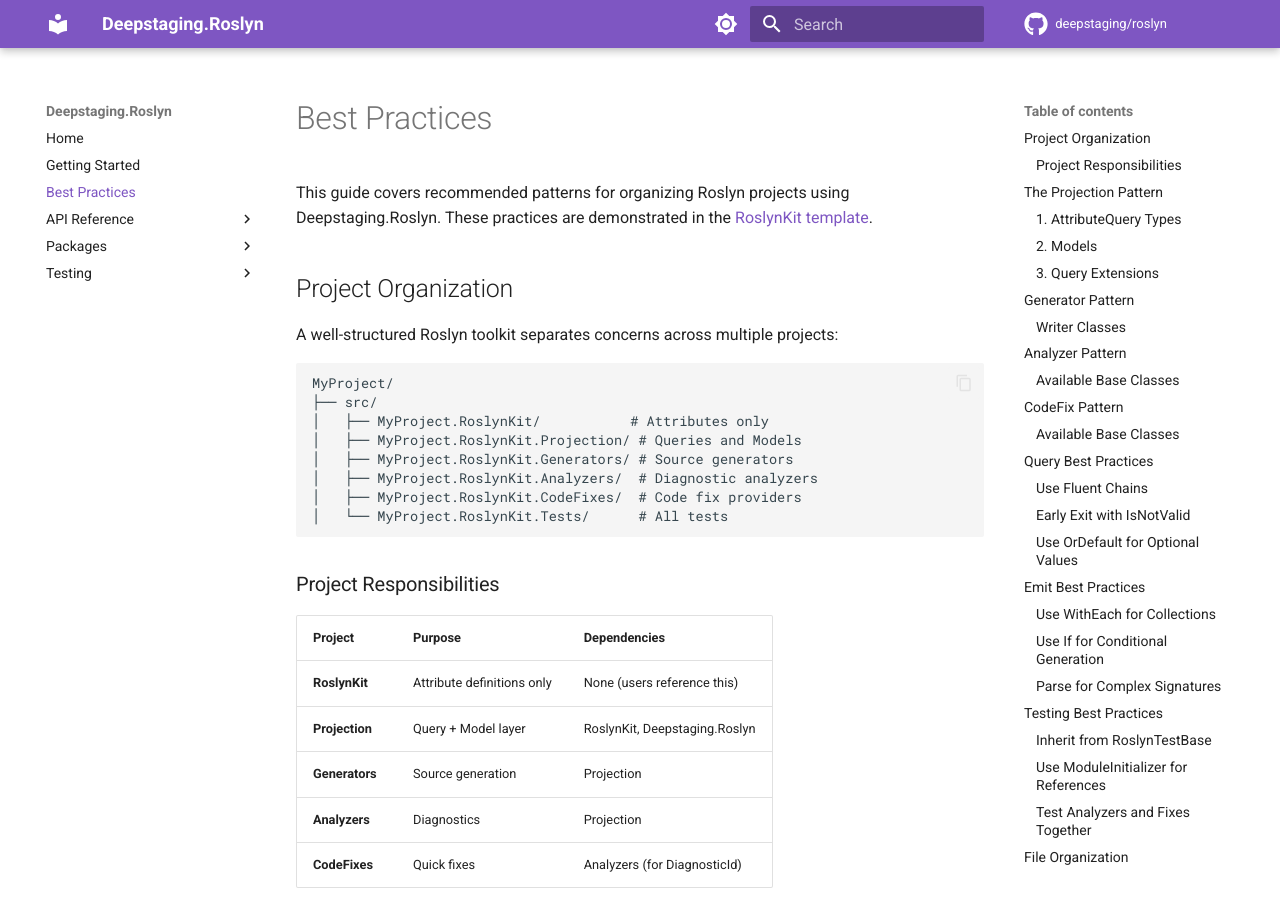
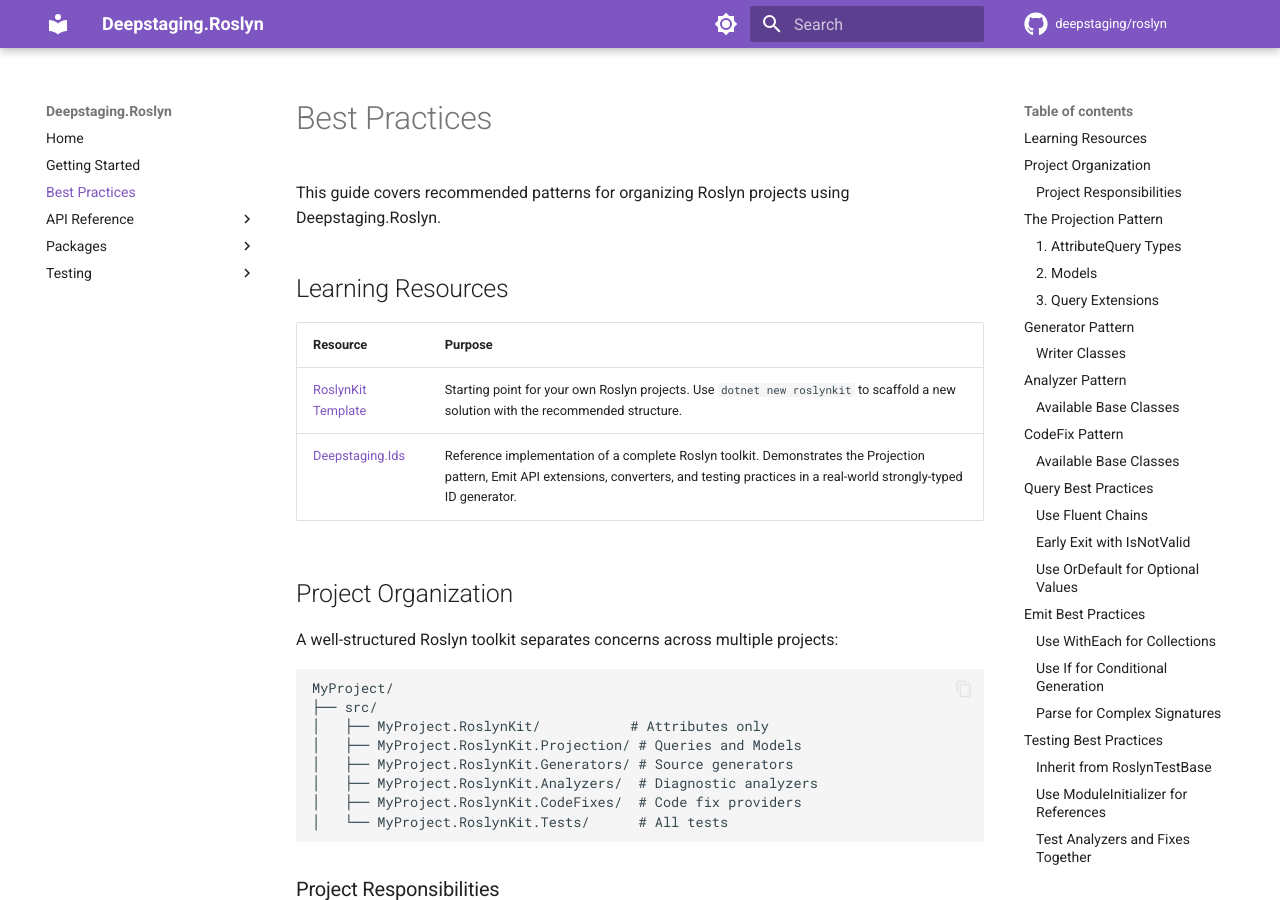
Before and after one commit to deepstaging/roslyn, an MkDocs documentation site: the page built from docs/best-practices.md, in a window 1280 px wide and 900 px high. Built offline with MkDocs 1.6.1 and Material for MkDocs 9.7.7, drawn with Linux system fonts in a browser that asks for light colours; comment, search, counter and statistics services are not loaded.

Commit message:
docs: add ids repo as reference implementation in best-practices

```diff
--- a/docs/best-practices.md
+++ b/docs/best-practices.md
@@ -1,6 +1,13 @@
 # Best Practices
 
-This guide covers recommended patterns for organizing Roslyn projects using Deepstaging.Roslyn. These practices are demonstrated in the [RoslynKit template](https://github.com/deepstaging/templates).
+This guide covers recommended patterns for organizing Roslyn projects using Deepstaging.Roslyn.
+
+## Learning Resources
+
+| Resource | Purpose |
+|----------|---------|
+| [RoslynKit Template](https://github.com/deepstaging/templates) | Starting point for your own Roslyn projects. Use `dotnet new roslynkit` to scaffold a new solution with the recommended structure. |
+| [Deepstaging.Ids](https://github.com/deepstaging/ids) | Reference implementation of a complete Roslyn toolkit. Demonstrates the Projection pattern, Emit API extensions, converters, and testing practices in a real-world strongly-typed ID generator. |
 
 ## Project Organization
 
```
